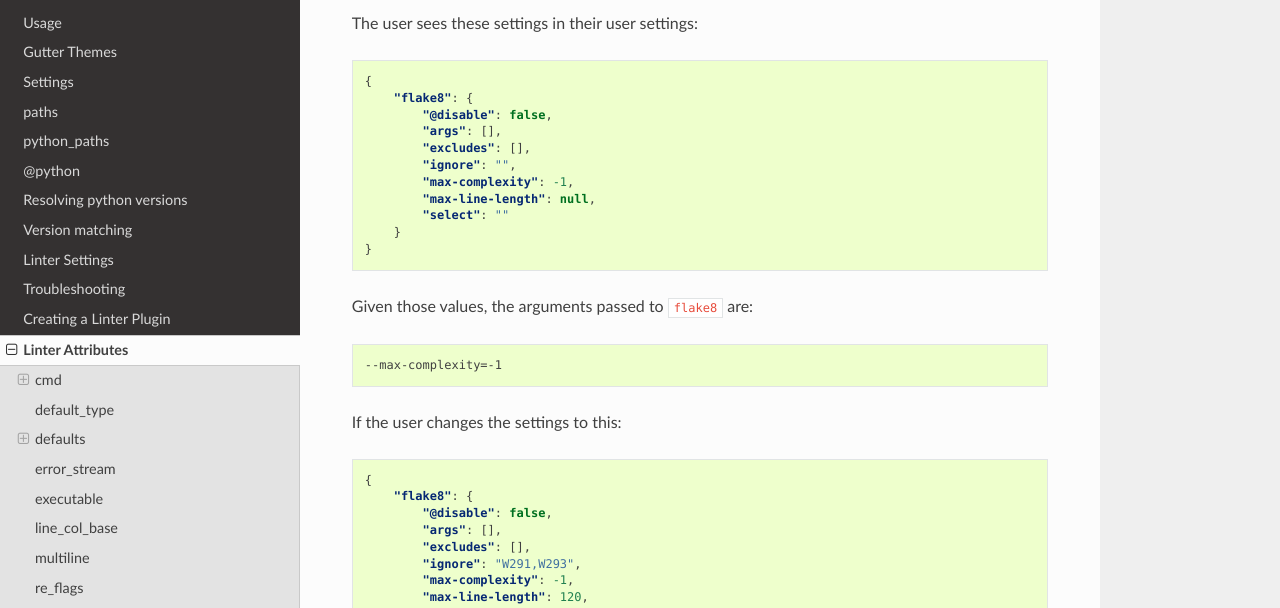
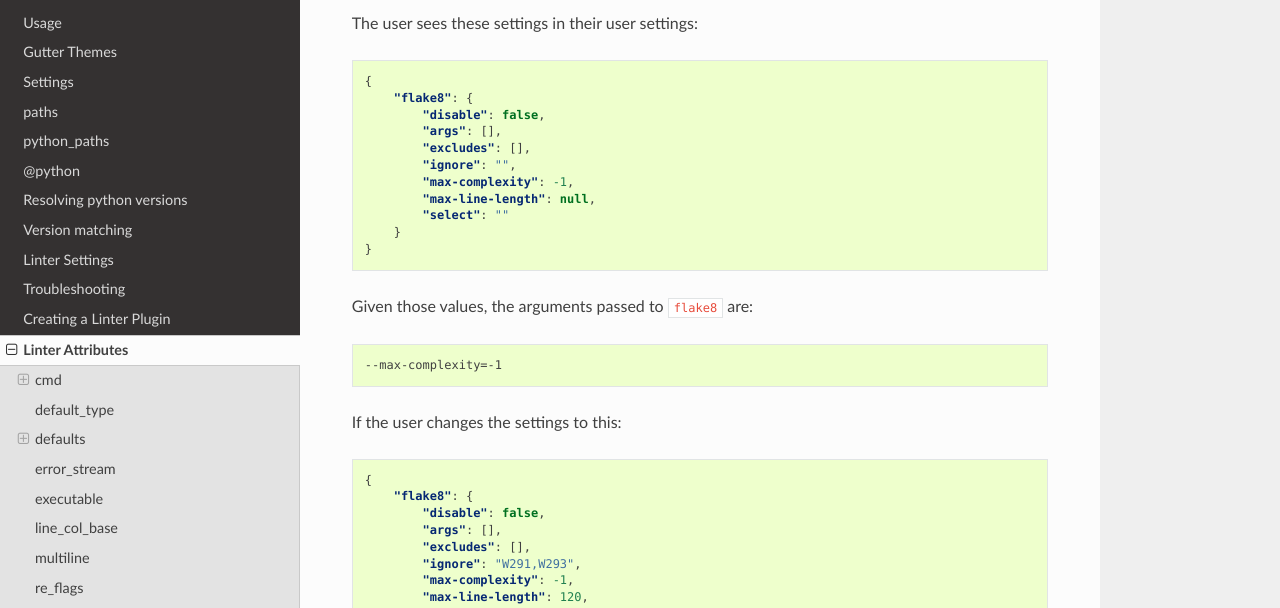
Before and after one commit to SublimeLinter/SublimeLinter, a Sphinx documentation site: the page built from docs/linter_attributes.rst, in a window 1280 px wide and 1400 px high, scrolled down 2656 px. Shown: the part 152-760 px from the top of the window. Built offline with Sphinx 7.4.7 and the Read the Docs theme 2.0.0, drawn with Linux system fonts in a browser that asks for light colours; some of the changed text lies outside the part shown.

```diff
--- a/docs/linter_attributes.rst
+++ b/docs/linter_attributes.rst
@@ -110,7 +110,7 @@ The user sees these settings in their user settings:
 
     {
         "flake8": {
-            "@disable": false,
+            "disable": false,
             "args": [],
             "excludes": [],
             "ignore": "",
@@ -132,7 +132,7 @@ If the user changes the settings to this:
 
     {
         "flake8": {
-            "@disable": false,
+            "disable": false,
             "args": [],
             "excludes": [],
             "ignore": "W291,W293",
@@ -178,7 +178,7 @@ The user sees these settings in their user settings:
 
     {
         "gjslint": {
-            "@disable": false,
+            "disable": false,
             "args": [],
             "disable": "",
             "excludes": [],
@@ -195,7 +195,7 @@ If the user changes the settings to this:
 
     {
         "gjslint": {
-            "@disable": false,
+            "disable": false,
             "args": [],
             "disable": "0131,02",
             "excludes": [],
--- a/docs/linter_settings.rst
+++ b/docs/linter_settings.rst
@@ -7,7 +7,7 @@ Each linter plugin is responsible for providing its own settings. In addition to
 
 .. _disable-linter-setting:
 
-@disable
+disable
 --------
 Disables the linter.
 
```
Also changed, not shown: 2 other files.
